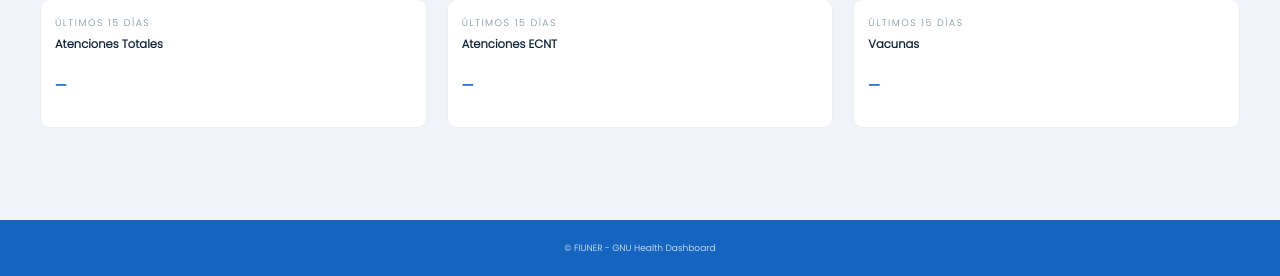
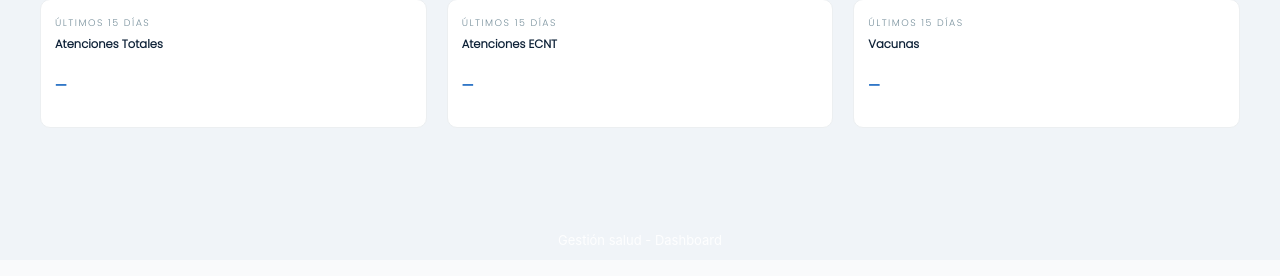
Before and after one commit to alan-livinsky/dashboardv2, a Flask app: template app/dashboard/templates/dashboard_nursing.html in a window 1280 px wide. Shown: the part 2726-3002 px from the top of the page. After the commit the page ends 2854 px from the top, so only its background shows below. Run offline with Flask 3, Linux system fonts and the light colour scheme; the template is opened without the code that fills it, so the values that code supplies are empty.

Commit message:
refactor(layouts): consolidate footer inclusion and update content to Spanish
Move footer partial include from index.html to base.html for better template inheritance,
change footer text to "Gestión salud - Dashboard", and add inline styles for background and padding.

```diff
--- a/app/base/templates/layouts/base.html
+++ b/app/base/templates/layouts/base.html
@@ -24,6 +24,6 @@
     {% block javascripts %}{% endblock %}
 </body>
 <footer class="footer">
-    {% block footer %} {% endblock %}
+    {% block footer %} {% include 'layouts/partials/footer.html' %} {% endblock %}
 </footer>
 </html>
--- a/app/base/templates/layouts/index.html
+++ b/app/base/templates/layouts/index.html
@@ -193,11 +193,7 @@
         </div>
     </div>
 
-    <footer class="footer">
-        {% include 'layouts/partials/footer.html' %}
-    </footer>
-</div>
-{%endblock%}
+
 
 {% block javascripts %}
 <script>
--- a/app/base/templates/layouts/partials/footer.html
+++ b/app/base/templates/layouts/partials/footer.html
@@ -1,3 +1,11 @@
 <div class="text-center py-3">
-    <small class="text-muted">&copy; FIUNER - GNU Health Dashboard</small>
+    <small class="text-muted" style="font-size: 13px;">Gestión salud - Dashboard</small>
 </div>
+
+<style>
+.footer {
+    background: transparent;
+    padding: 12px 20px;
+    font-family: -apple-system, BlinkMacSystemFont, 'Segoe UI', Roboto, 'Helvetica Neue', sans-serif;
+}
+</style>
```
